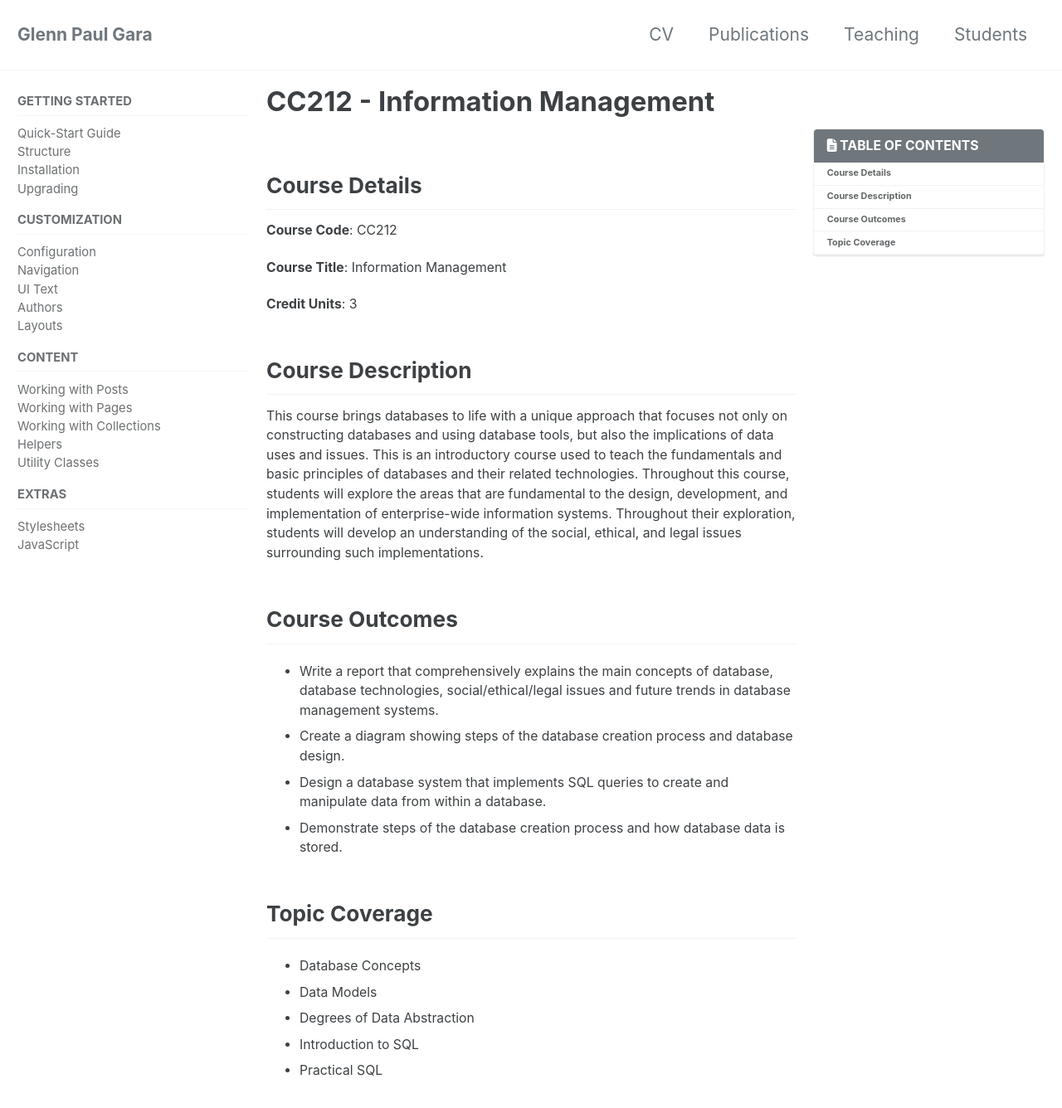
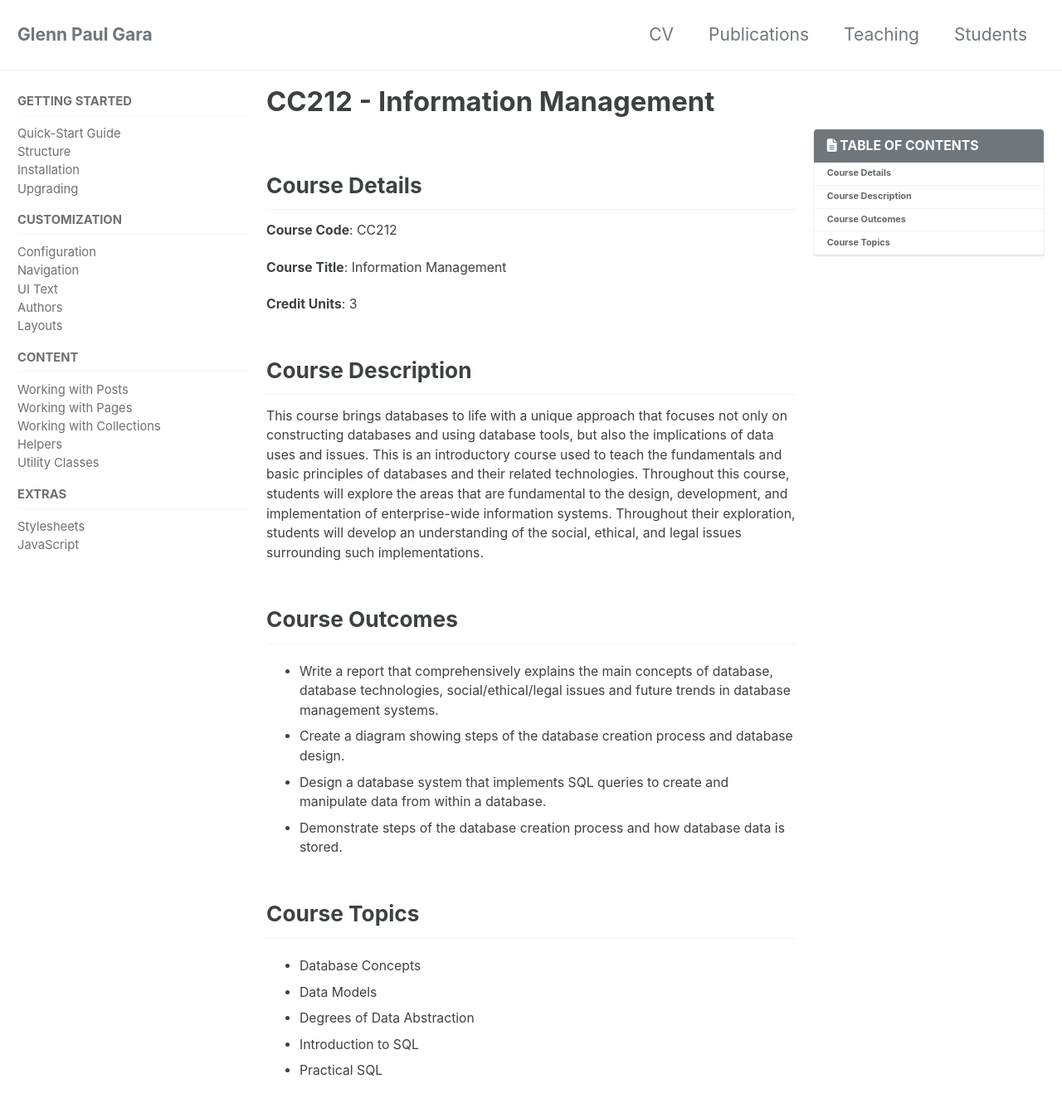
Before and after one commit to glenngara/glenngara.github.io, a Jekyll site: the page built from _pages/teaching/cc212/main.md, in a window 1280 px wide and 1400 px high. Shown: the top 1336 px of the window at 83% size. Built offline with Jekyll 4.4.1, drawn with Linux system fonts in a browser that asks for light colours; cached includes are drawn as plain includes; nearby versions of some CDN libraries.

Commit message:
Update main.md

```diff
--- a/_pages/teaching/cc212/main.md
+++ b/_pages/teaching/cc212/main.md
@@ -25,7 +25,7 @@ This course brings databases to life with a unique approach that focuses not onl
 - Design a database system that implements SQL queries to create and manipulate data from within a database.
 - Demonstrate steps of the database creation process and how database data is stored.
 
-## Topic Coverage
+## Course Topics
 - Database Concepts
 - Data Models
 - Degrees of Data Abstraction
```
